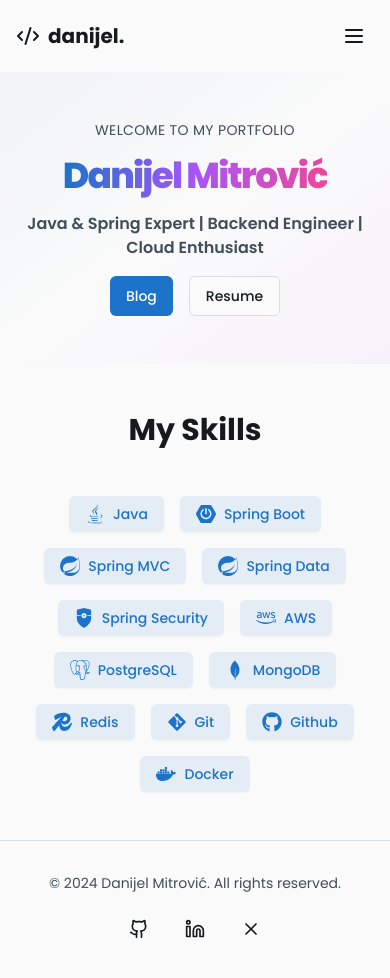
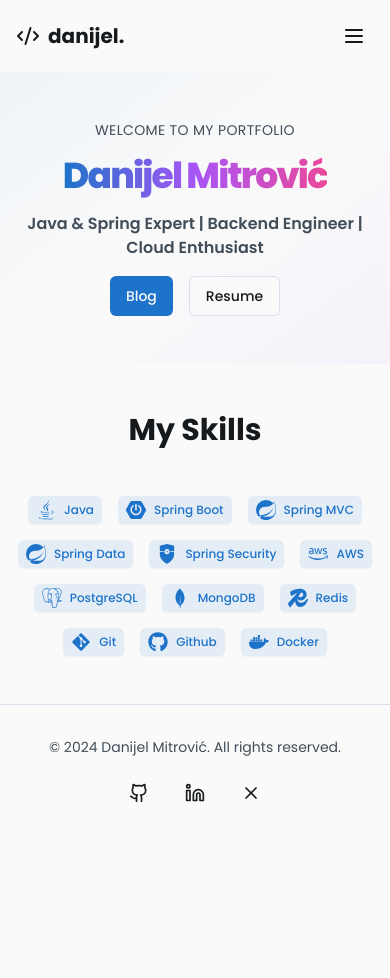
Before and after one commit to rodjenihm/danijelmitrovic.com, a Next.js app: page / in a window 390 px wide. Shown: the top 978 px of the page. After the commit the page ends 845 px from the top, so only its background shows below. Built offline with nearby package versions, Linux system fonts and the light colour scheme.

Commit message:
Improve items size in skills section

```diff
--- a/components/skills.tsx
+++ b/components/skills.tsx
@@ -65,7 +65,7 @@
           {skills.map((skill, index) => (
             <motion.div
               key={index}
-              className="bg-primary/10 hover:bg-primary/20 text-primary rounded-md px-4 py-2 text-sm font-medium shadow-sm hover:shadow-md transition duration-200 flex items-center gap-2"
+              className="bg-primary/10 hover:bg-primary/20 text-primary rounded-md md:px-4 md:py-2 md:text-sm px-2 py-1 text-xs font-medium shadow-sm hover:shadow-md transition duration-200 flex items-center gap-2"
               variants={itemVariants}
               whileHover={{ scale: 1.05 }}
               whileTap={{ scale: 0.95 }}
```
